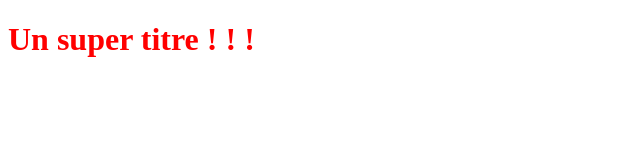
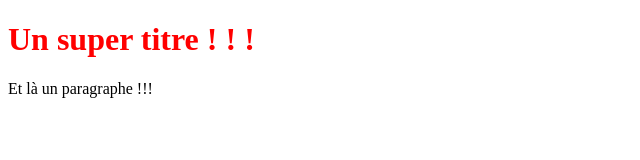
Before and after one commit to RemiP79/OpenclassroomsProject, a plain HTML site: page index.html in a window 1280 px wide. Shown: the whole page, without its empty margins (0-640 px from the left). Drawn offline with Linux system fonts and the light colour scheme.

Commit message:
Ajout d'un paragraphe

```diff
--- a/index.html
+++ b/index.html
@@ -6,5 +6,6 @@
 </head>
 <body>
    <h1>Un super titre ! ! !</h1>
+   <p> Et là un paragraphe !!!</p>
 </body>
 </html>
```
